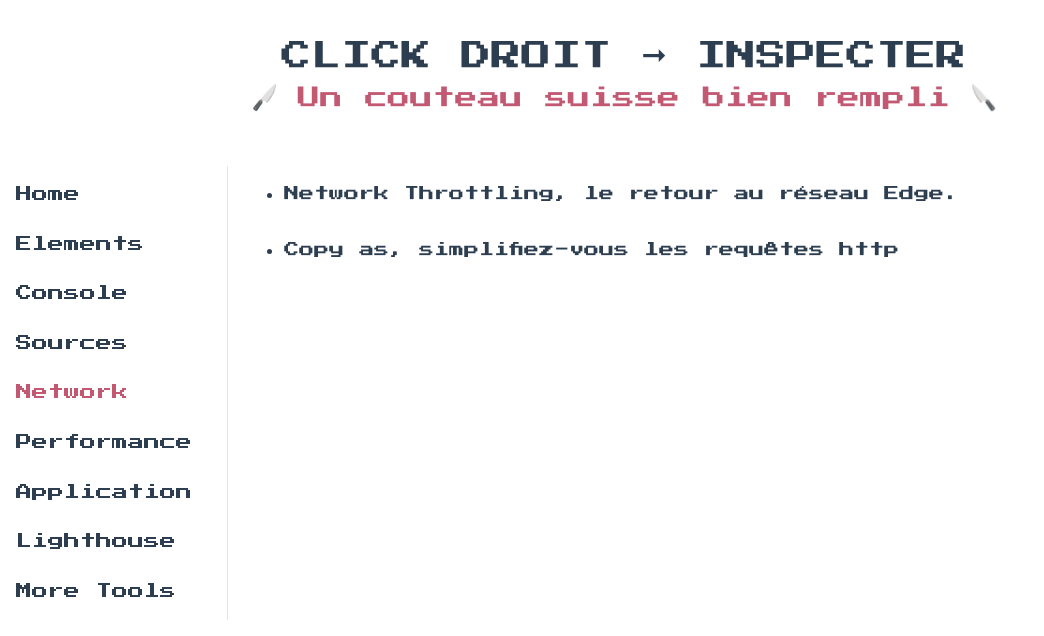
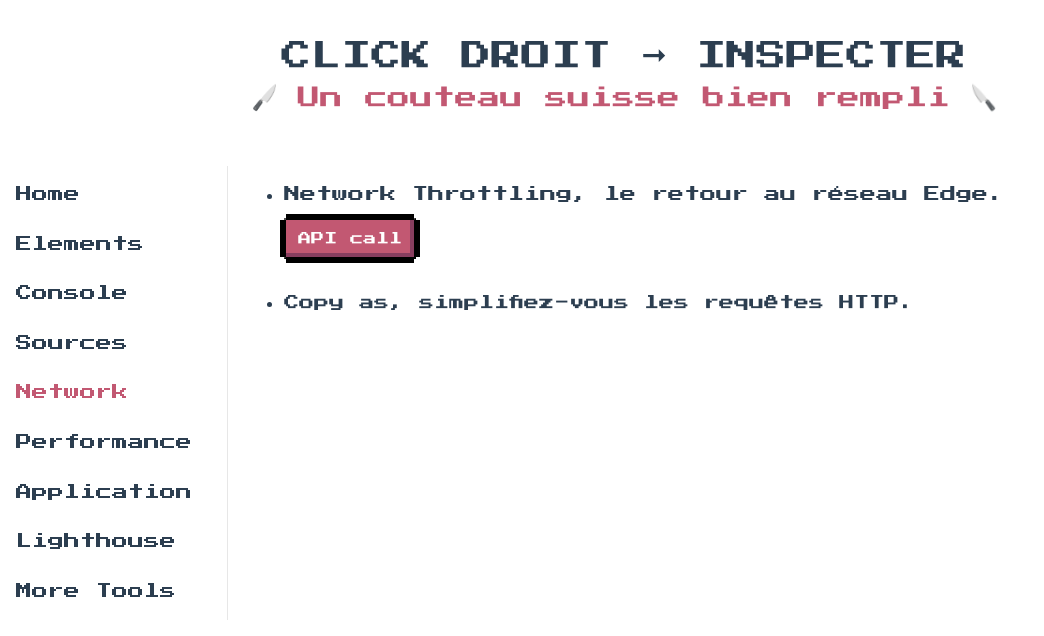
Before and after one commit to Zenika/chrome-devtools-course, a Vue app: page /network in a window 1280 px wide. Shown: the top 636 px of the page, without its empty margins (0-1044 px from the left). Built offline with nearby package versions, Linux system fonts and the light colour scheme; what vue3-highlightjs would draw is missing.

Commit message:
network view

```diff
--- /dev/null
+++ b/src/libs/api.ts
@@ -0,0 +1,16 @@
+export type Beer = {
+  id: number
+  name: string
+  tagline: string
+  first_brewed: string
+  description: string
+  image_url: string
+}
+
+export const getBeers = async (): Promise<Beer[]> => {
+  console.time('get beers')
+  const res = await fetch('https://api.punkapi.com/v2/beers')
+  const beers = await res.json()
+  console.timeEnd('get beers')
+  return beers
+}
--- a/src/views/NetworkView.vue
+++ b/src/views/NetworkView.vue
@@ -1,10 +1,20 @@
-<script setup lang="ts"></script>
+<script setup lang="ts">
+import PixelButton from '@/components/PixelButton.vue'
+import { getBeers } from '@/libs/api'
+</script>
 
 <template>
   <ul>
-    <li>Network Throttling, le retour au réseau Edge.</li>
-    <li>Copy as, simplifiez-vous les requêtes http</li>
+    <li>
+      <p>Network Throttling, le retour au réseau Edge.</p>
+      <PixelButton text="API call" :action="getBeers" />
+    </li>
+    <li>Copy as, simplifiez-vous les requêtes HTTP.</li>
   </ul>
 </template>
 
-<style scoped lang="scss"></style>
+<style scoped lang="scss">
+.pixel-btn {
+  margin-top: 10px;
+}
+</style>
--- a/src/views/SourcesView.vue
+++ b/src/views/SourcesView.vue
@@ -1,9 +1,10 @@
 <script setup lang="ts">
 import PixelButton from '@/components/PixelButton.vue'
 import { ref } from 'vue'
+import { Beer, getBeers } from '@/libs/api'
 
 const sumText = ref('')
-const beers = ref<[]>([])
+const beers = ref<Beer[]>([])
 
 const getRandomNumber = (): number => Math.floor(Math.random() * 100)
 
@@ -17,9 +18,8 @@ const sumNumbers = (): void => {
   sumText.value = `${numberOne} + ${numberTwo} = ${sum}`
 }
 
-const getBeers = async (): Promise<void> => {
-  const res = await fetch('https://api.punkapi.com/v2/beers')
-  beers.value = await res.json()
+const onClickApiButton = async (): Promise<void> => {
+  beers.value = await getBeers()
 }
 </script>
 
@@ -38,7 +38,7 @@ const getBeers = async (): Promise<void> => {
     <li>
       <p>Network overrides, ou comment mocker ses API sans backend.</p>
       <div class="button-wrapper">
-        <PixelButton text="API call" :action="getBeers" />
+        <PixelButton text="API call" :action="onClickApiButton" />
         <span v-if="beers.length > 0" class="text"
           >There is {{ beers.length }} beer<span v-if="beers.length > 1">s</span>.</span
         >
```
